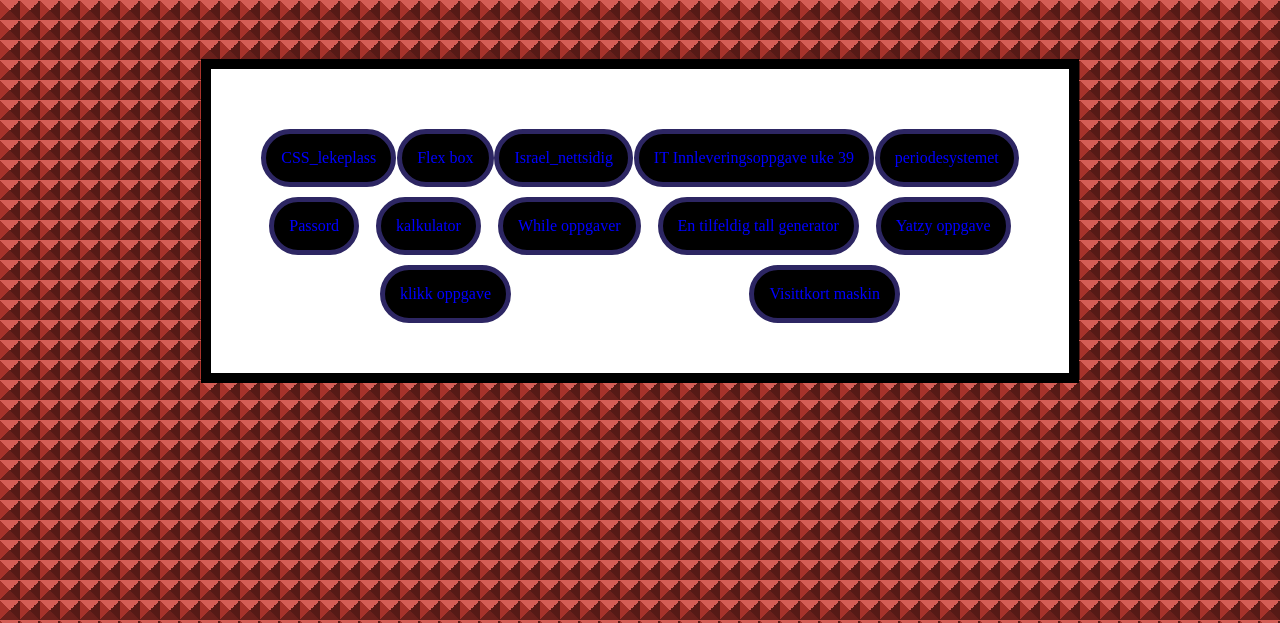
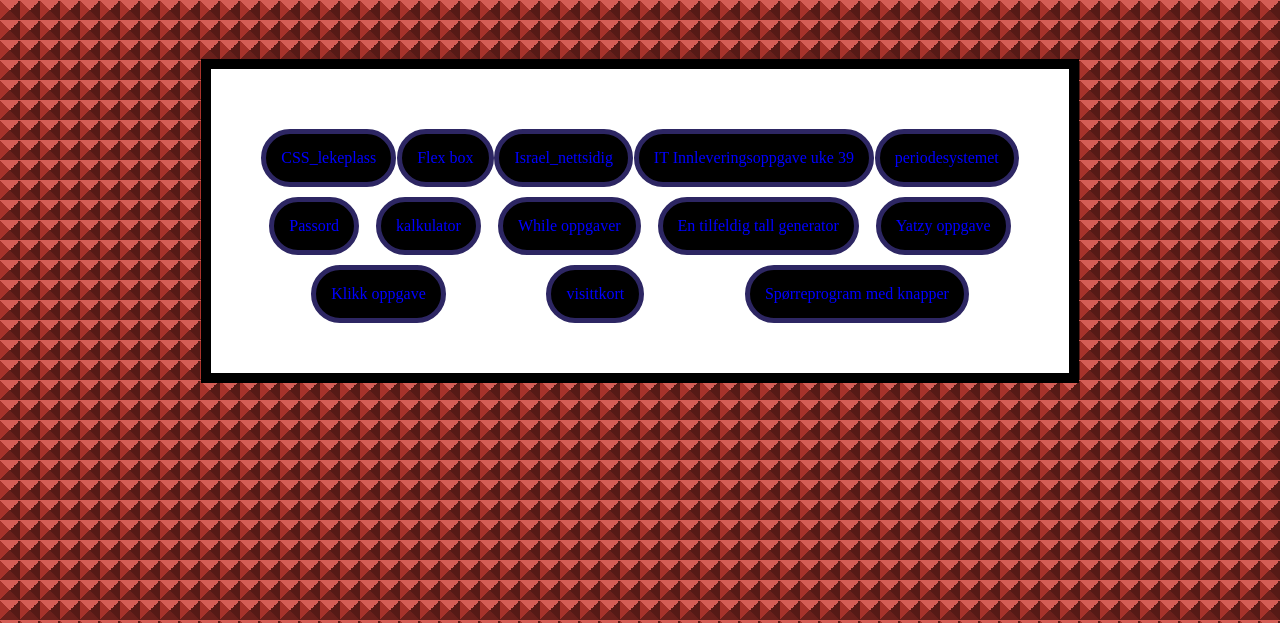
Before and after one commit to Deuchbag/Skole_ting, a plain HTML site: page index.html in a window 1280 px wide. Shown: the part 240-863 px from the top of the page. Drawn offline with Linux system fonts and the light colour scheme.

Commit message:
Update index.html

```diff
--- a/index.html
+++ b/index.html
@@ -22,7 +22,7 @@
 
     <div class="start"  style="padding: 50px;">
     <div class="en">
-       <a href="./CSS_lekeplass/CSS_lekeplass.html"> CSS_lekeplass</a>
+        <a href="./CSS_lekeplass/CSS_lekeplass.html"> CSS_lekeplass</a>
         <a href="./Ingenting_interesant/flex_box.html"> Flex box</a>
         <a href="./Israel_nettside/Index.html"> Israel_nettsidig</a>
         <a href="./IT_innlevering/index.html"> IT Innleveringsoppgave uke 39</a>
@@ -32,8 +32,9 @@
         <a href="./IT_innlevering/while_løkker.html">While oppgaver</a>
         <a href="./IT_innlevering/tillfeldigTall.html">En tilfeldig tall generator</a>
         <a href="./innleveringer/yatzy.html">Yatzy oppgave</a>
-        <a href="./Ingenting_interesant/kap_4/oppgaver_fra_aunivers/Klikk.html">klikk oppgave</a>
-        <a href="./innleveringer/Prosjekt_uke_10_og_11/russ.html">Visittkort maskin</a>
+        <a href="./Ingenting_interesant/kap_4/oppgaver_fra_aunivers/Klikk.html">Klikk oppgave</a>
+        <a href="./innleveringer/Prosjekt_uke_10_og_11/russ_premade.html">visittkort</a>
+        <a href="./Ingenting_interesant/Objekter/sporreprogram_med_knapper.html">Spørreprogram med knapper</a>
     </div>
     </div>
 
```
